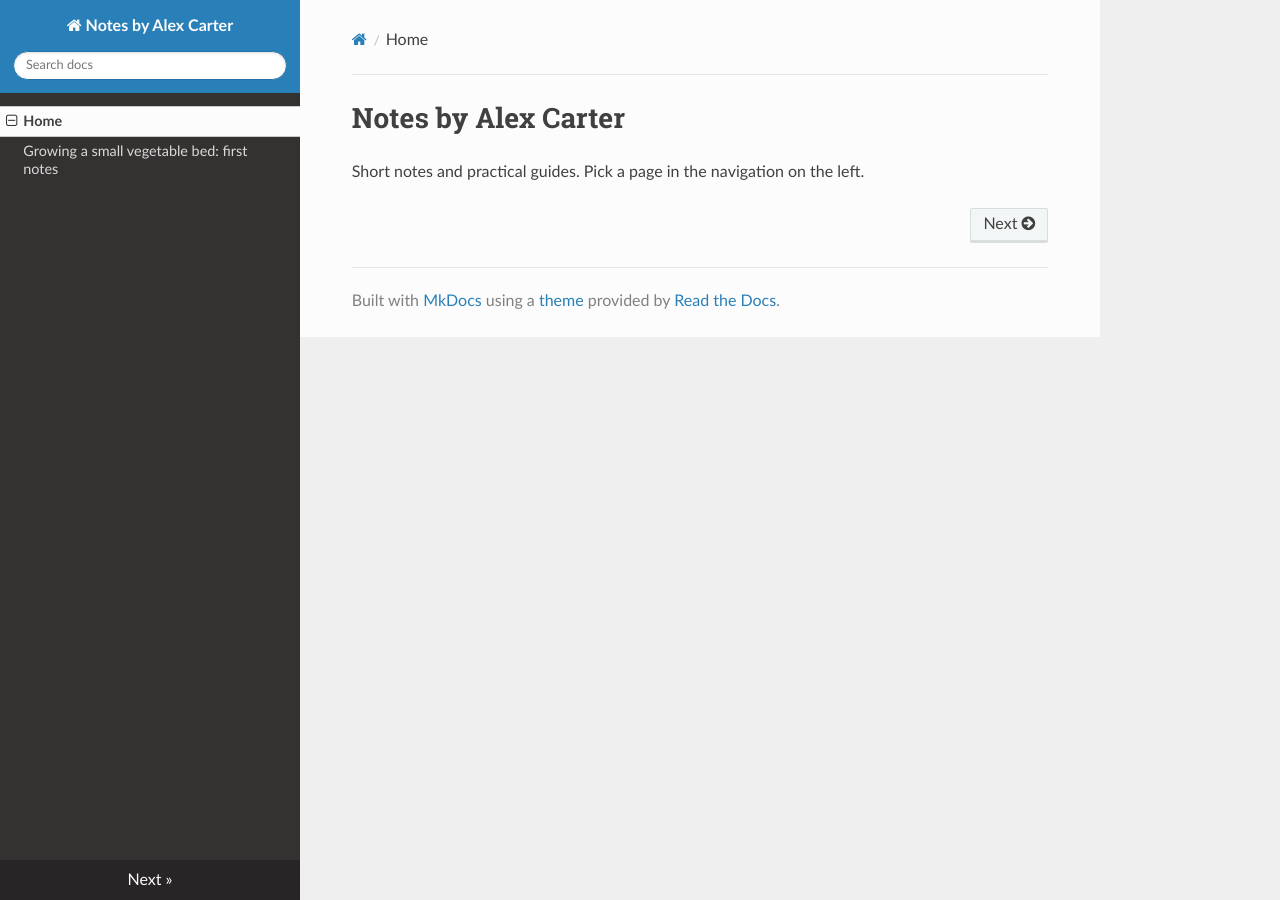
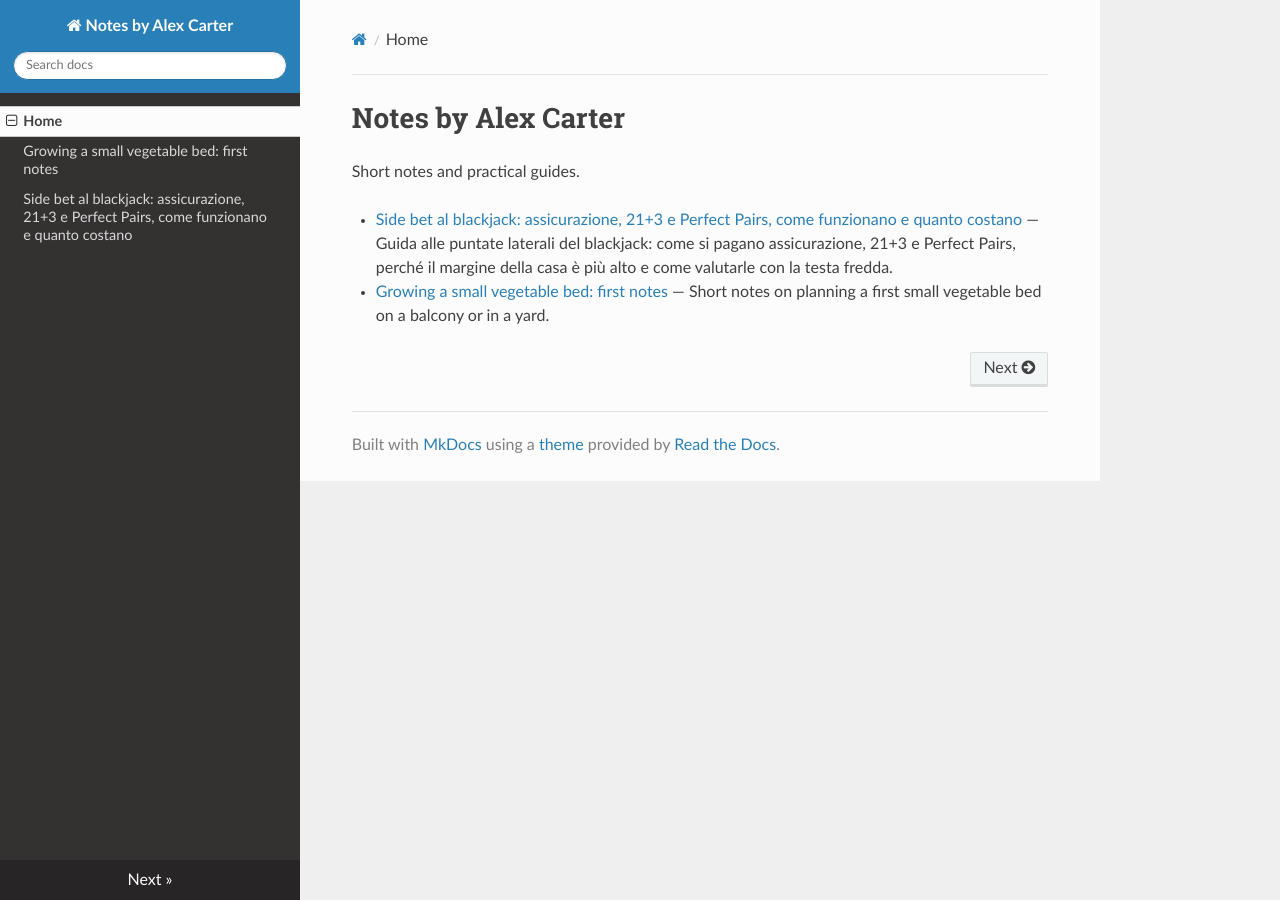
Before and after one commit to alex-carter-notes/notes-docs, an MkDocs documentation site: the page built from docs/index.md, in a window 1280 px wide. Built offline with MkDocs 1.6.1, drawn with Linux system fonts in a browser that asks for light colours; nearby versions of some CDN libraries.

Commit message:
Add: Side bet al blackjack: assicurazione, 21+3 e Perfect Pairs,

```diff
--- a/articles.json
+++ b/articles.json
@@ -4,5 +4,11 @@
   "title": "Growing a small vegetable bed: first notes",
   "description": "Short notes on planning a first small vegetable bed on a balcony or in a yard.",
   "date": "2026-11-25"
+ },
+ {
+  "slug": "side-bet-al-blackjack-assicurazione-21-3-e-perfect-pairs-come-funziona",
+  "title": "Side bet al blackjack: assicurazione, 21+3 e Perfect Pairs, come funzionano e quanto costano",
+  "description": "Guida alle puntate laterali del blackjack: come si pagano assicurazione, 21+3 e Perfect Pairs, perché il margine della casa è più alto e come valutarle con la testa fredda.",
+  "date": "2026-11-25"
  }
 ]
--- a/docs/index.md
+++ b/docs/index.md
@@ -1,3 +1,6 @@
 # Notes by Alex Carter
 
-Short notes and practical guides. Pick a page in the navigation on the left.
+Short notes and practical guides.
+
+- [Side bet al blackjack: assicurazione, 21+3 e Perfect Pairs, come funzionano e quanto costano](side-bet-al-blackjack-assicurazione-21-3-e-perfect-pairs-come-funziona.md) — Guida alle puntate laterali del blackjack: come si pagano assicurazione, 21+3 e Perfect Pairs, perché il margine della casa è più alto e come valutarle con la testa fredda.
+- [Growing a small vegetable bed: first notes](vegetable-bed-first-notes.md) — Short notes on planning a first small vegetable bed on a balcony or in a yard.
--- a/mkdocs.yml
+++ b/mkdocs.yml
@@ -1,10 +1,14 @@
-site_name: Notes by Alex Carter
+site_name: "Notes by Alex Carter"
 site_description: Notes and short guides
 site_url: https://alex-carter-notes.readthedocs.io/en/latest/
 use_directory_urls: false
 theme:
   name: readthedocs
   custom_dir: overrides
+markdown_extensions:
+  - tables
+  - sane_lists
 nav:
   - Home: index.md
   - "Growing a small vegetable bed: first notes": vegetable-bed-first-notes.md
+  - "Side bet al blackjack: assicurazione, 21+3 e Perfect Pairs, come funzionano e quanto costano": side-bet-al-blackjack-assicurazione-21-3-e-perfect-pairs-come-funziona.md
```
Also changed, not shown: docs/side-bet-al-blackjack-assicurazione-21-3-e-perfect-pairs-come-funziona.md (added, +43 -0 lines).
